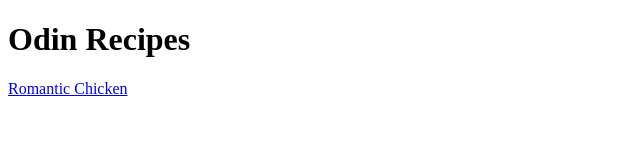
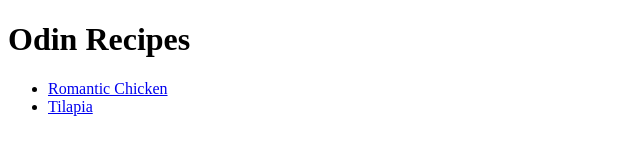
Before and after one commit to joshuanavalta/odin-recipes, a plain HTML site: page index.html in a window 1280 px wide. Shown: the whole page, without its empty margins (0-640 px from the left). Drawn offline with Linux system fonts and the light colour scheme.

Commit message:
Add URL List to index

```diff
--- a/index.html
+++ b/index.html
@@ -8,7 +8,10 @@
 
 <body>
     <h1>Odin Recipes</h1>
-    <a href="recipes/romantic-chicken.html">Romantic Chicken</a>
+    <ul>
+    <li><a href="recipes/romantic-chicken.html">Romantic Chicken</a></li>
+    <li><a href="recipes/tilapia.html">Tilapia</a></li>
+    </ul>
 </body>
 
 </html>
```
